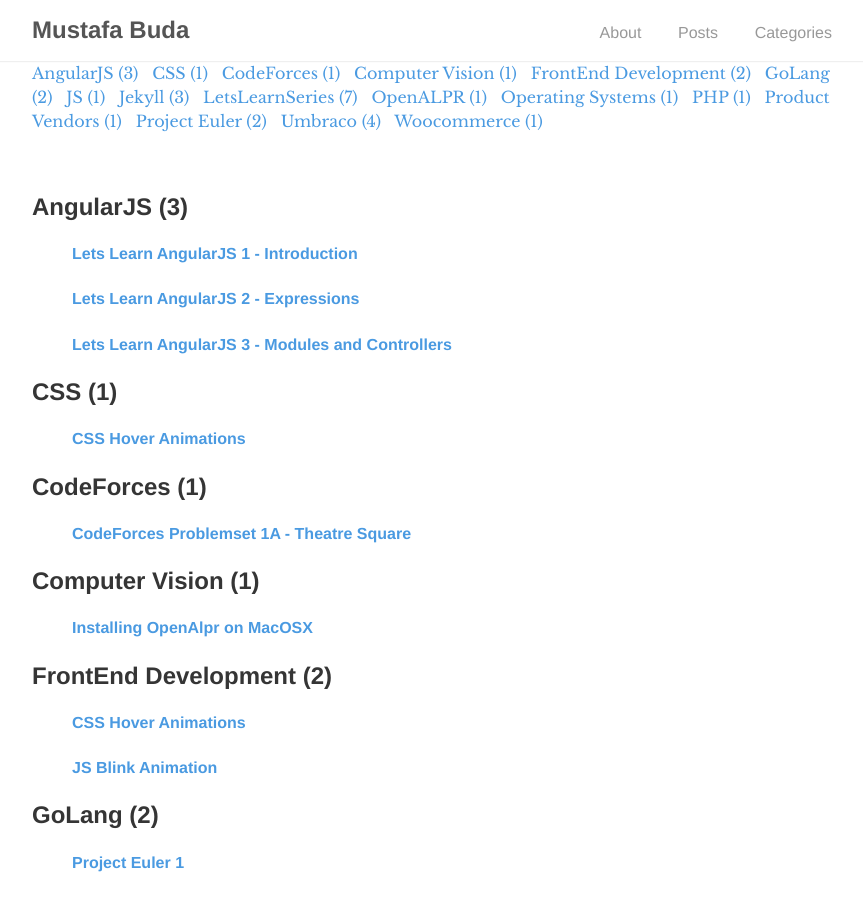
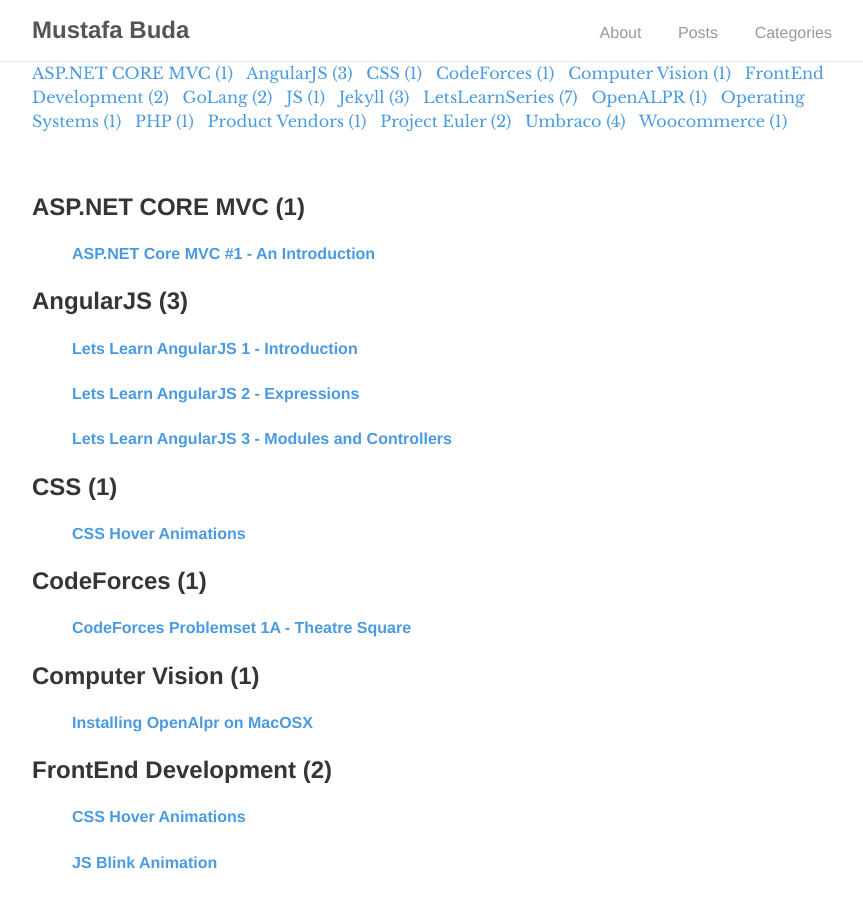
Before and after one commit to MBuda03/mbuda03.github.io, a Jekyll site: the page built from categories.md, in a window 1280 px wide and 900 px high. Shown: the whole window, without its empty margins (208-1071 px from the left). Built offline with Jekyll 4.4.1, drawn with Linux system fonts in a browser that asks for light colours; some of the changed lines change nothing that is shown.

Commit message:
.NET Core Intro Post and small link fix

```diff
--- /dev/null
+++ b/_posts/2017-04-18-ASPNET-Core-MVC-1-An-Introduction.md
@@ -0,0 +1,32 @@
+---
+layout: post
+title: ASP.NET Core MVC &#35;1 - An Introduction
+tags: [.NET]
+categories: ['ASP.NET CORE MVC']
+---
+
+In these series, I will explore how MVC works, How ASP.NET Core works, compare it to ASP.NET then will deep into more detailed topics related to ASP.NET 5.
+
+For these series, I will use Visual Studio 2015, however, as of now, Visual Studio Community edition 2017 is released which you can download from [here](https://www.visualstudio.com/vs/community/)
+
+
+## Description of MVC
+"ASP.NET MVC gives you a powerful, patterns-based way to build dynamic websites that enables a clean separation of concerns and that gives you full control over markup for enjoable, agile development." - www.asp.net/mvc
+
+- Model -> Data
+- View -> User Interface
+- Controller -> Processing
+
+
+## Understanding ASP.NET Core
+"ASP.NET Core is a lean framework for building web and cloud applications. It is fully open source and available on GitHub." - www.asp.net/vnext
+
+ASP.NET Core was originally called ASP.NET 5 however since it's built from scratch it is now known as ASP.NET Core.
+
+- It can utilize .NET Core 1.0 (lightweight)
+- Cross-platform development
+- Host on IIS or own process
+- Open-source and community focused
+- Newer with strong investment
+
+![microsoft-web-platform](/images/posts/aspnet-5-mvc-1.jpg){:class="img-responsive"}
--- a/categories.md
+++ b/categories.md
@@ -26,7 +26,7 @@
         {% for post in sorted_posts %}
             {%if post.categories contains category[0]%}
                 <ul>
-                <h4><a href="{{ site.url }}{{site.baseurl}}{{ post.url }}" title="{{ post.title }}">{{ post.title }} </a></h4>
+                <h4><a href="{{site.baseurl}}{{ post.url }}" title="{{ post.title }}">{{ post.title }} </a></h4>
                 </ul>
             {%endif%}
         {% endfor %}
```
Also changed, not shown: images/posts/aspnet-5-mvc-1.JPG (added).
